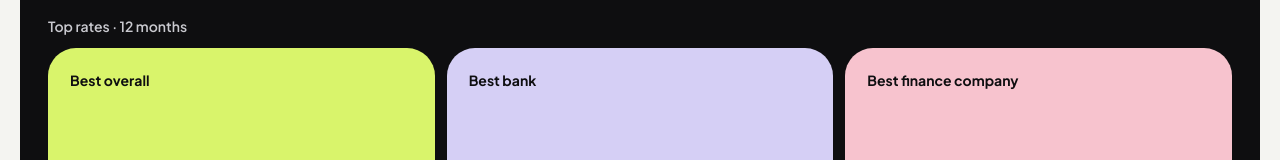
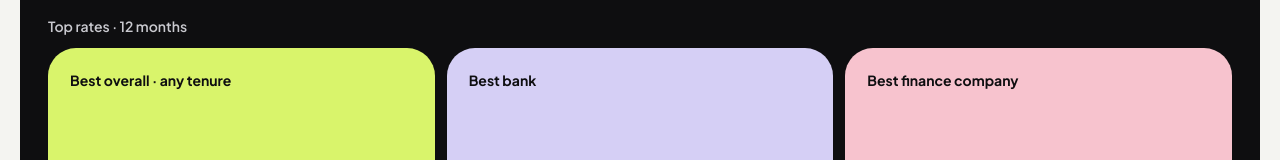
Before and after one commit to randeshd/rate-tracker, a Next.js app in the folder web/: page / in a window 1280 px wide. Shown: the part 278-438 px from the top of the page. Built offline with nearby package versions, Linux system fonts and the light colour scheme.

Commit message:
Show the best rate across all tenures in the desktop Best overall card
Co-Authored-By: Claude Opus 5.5 <noreply@anthropic.com>

```diff
--- a/web/app/Dashboard.tsx
+++ b/web/app/Dashboard.tsx
@@ -103,8 +103,8 @@ export default function Dashboard({ data }: { data: TrackerData }) {
   const scope = best ? undefined : grid ? sortBy : tenure;
   const byType = (t: Institution["type"]) =>
     data.institutions.filter((i) => i.type === t);
-  const overall = topOffer(data.institutions, scope);
-  // Phone header figure: fixed, whatever view, tenure or type is selected
+  // Best overall (card on desktop, header figure on phones): fixed, whatever
+  // view, tenure or type is selected
   const highest = topOffer(data.institutions);
 
   const newDirections = data.ceiling?.unreviewed_directions ?? [];
@@ -158,9 +158,9 @@ export default function Dashboard({ data }: { data: TrackerData }) {
           </div>
           <div className="cards">
             <SummaryCard
-              label="Best overall"
+              label="Best overall · any tenure"
               tone="lime overall"
-              offer={overall}
+              offer={highest}
             />
             <SummaryCard
               label="Best bank"
```
Also changed, not shown: 1 other file (tests, documents, lock files or other folders).
